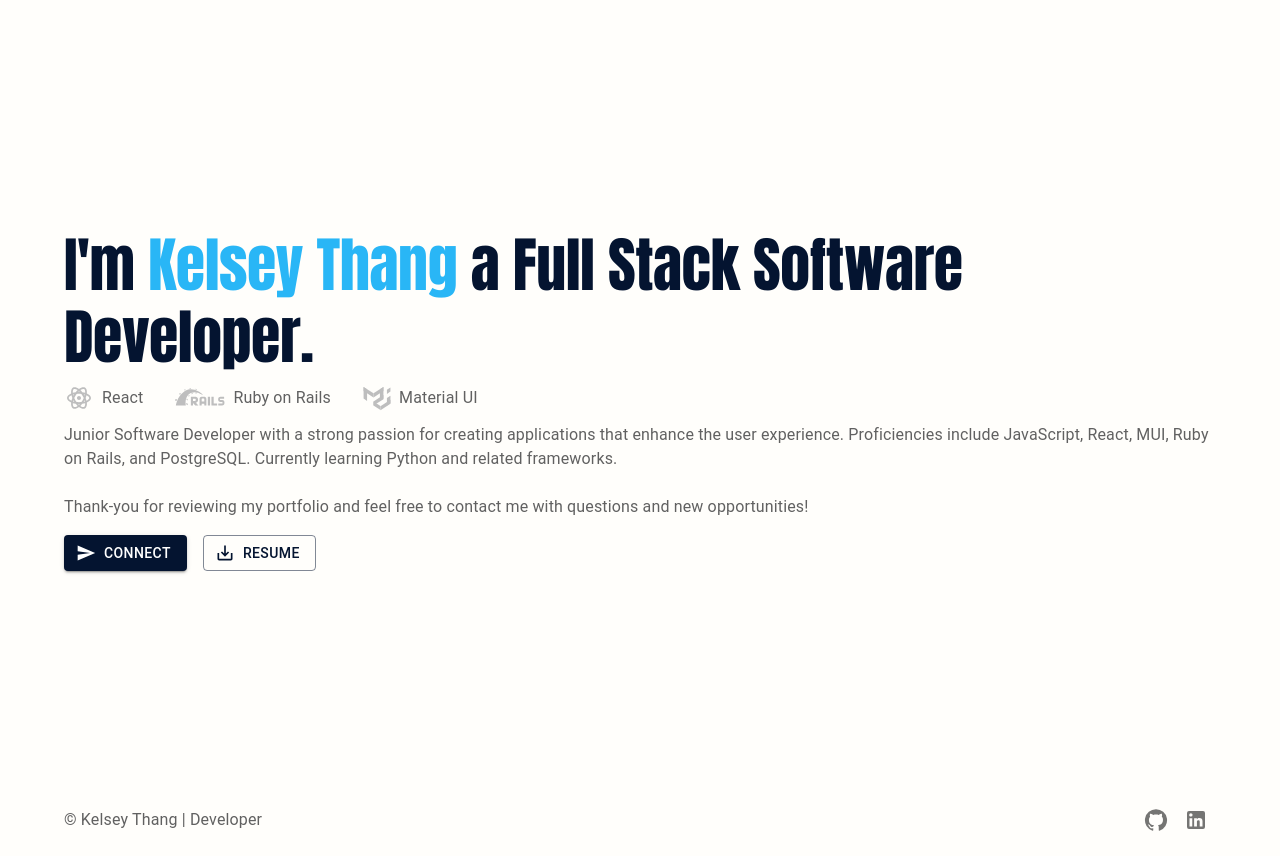
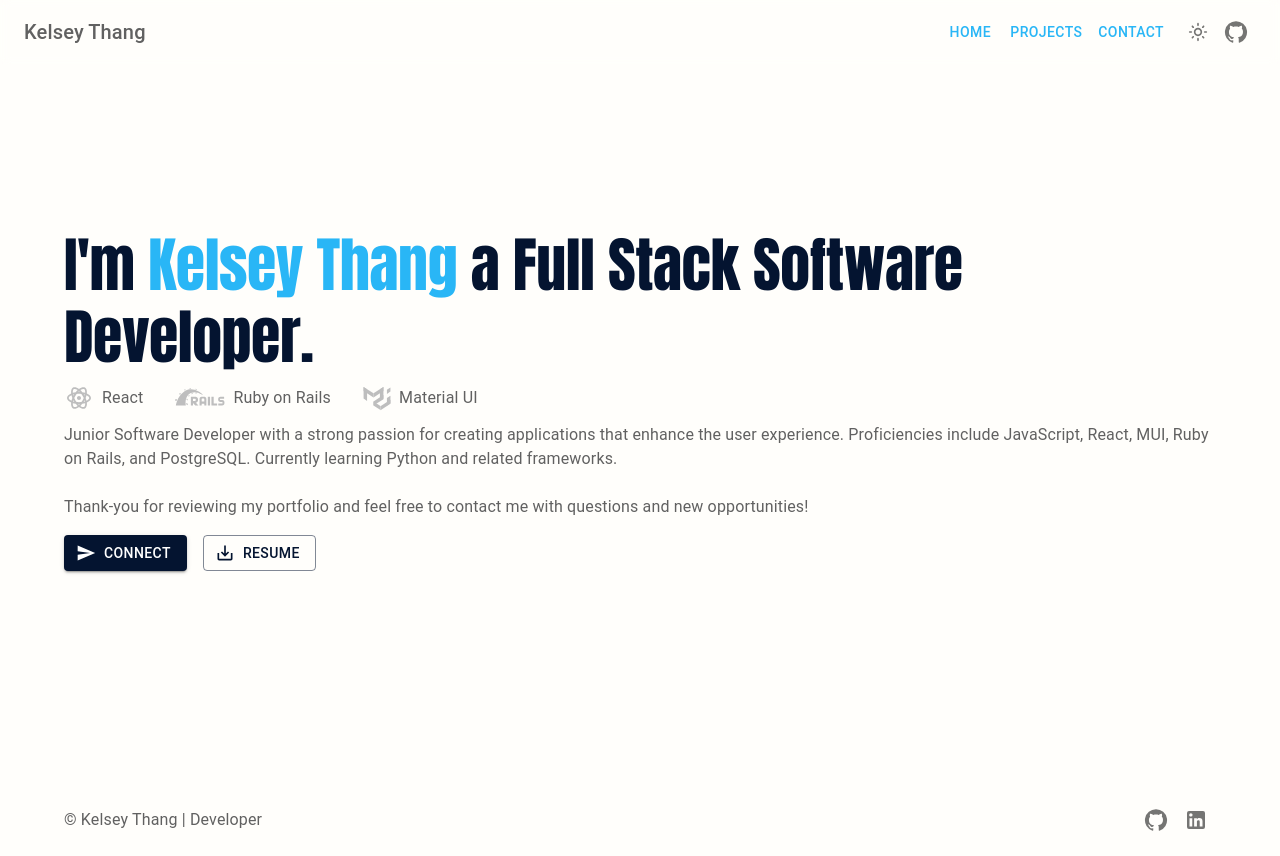
Before and after one commit to kelseythang/portfolio, a React (Create React App) app: page / in a window 1280 px wide. Built offline with nearby package versions, Linux system fonts and the light colour scheme.

Commit message:
add navbar

```diff
--- a/src/App.jsx
+++ b/src/App.jsx
@@ -1,6 +1,7 @@
 import { ThemeProvider, responsiveFontSizes } from '@mui/material/styles';
 import CssBaseline from '@mui/material/CssBaseline';
 import { ColorModeContext, useMode } from './contexts/ThemeContext';
+import NavBar from './pages/navbar/NavBar';
 import Home from './pages/home/Home';
 import Footer from './pages/footer/Footer';
 
@@ -11,6 +12,7 @@ const App = () => {
     <ColorModeContext.Provider value={colorMode}>
       <ThemeProvider theme={responsiveFontSizes(theme)}>
         <CssBaseline />
+        <NavBar />
         <Home />
         <Footer />
       </ThemeProvider>
--- a/src/contexts/ThemeContext.jsx
+++ b/src/contexts/ThemeContext.jsx
@@ -18,8 +18,8 @@ export const themeSettings = mode => {
           text: { primary: grey[700] },
           background: { default: '#fffefb' }
         } : {
-          primary: { main: '#757ce8' },
-          secondary: { main: '#ff7961' },
+          primary: { main: lightBlue[400] },
+          secondary: { main: '#E8E8E8' },
           neutral: {
             dark: grey[700],
             main: grey[500],
--- a/src/index.css
+++ b/src/index.css
@@ -1,3 +1,4 @@
+/* social icons */
 .icons {
   transition: color 0.3s ease-in-out;
   text-decoration: none;
--- /dev/null
+++ b/src/pages/navbar/NavBar.jsx
@@ -0,0 +1,109 @@
+import { useContext, useState } from 'react';
+import AppBar from '@mui/material/AppBar';
+import Box from '@mui/material/Box';
+import Drawer from '@mui/material/Drawer';
+import IconButton from '@mui/material/IconButton';
+import List from '@mui/material/List';
+import ListItem from '@mui/material/ListItem';
+import ListItemButton from '@mui/material/ListItemButton';
+import ListItemText from '@mui/material/ListItemText';
+import MenuIcon from '@mui/icons-material/Menu';
+import Toolbar from '@mui/material/Toolbar';
+import Typography from '@mui/material/Typography';
+import Button from '@mui/material/Button';
+import LightIcon from '@mui/icons-material/LightModeOutlined';
+import DarkIcon from '@mui/icons-material/DarkModeOutlined';
+import GitHubIcon from '@mui/icons-material/GitHub';
+import CustomIconButton from '../../components/CustomIconButton';
+import { ColorModeContext, useMode } from '../../contexts/ThemeContext';
+
+const drawerWidth = 240;
+const navItems = ['Home', 'Projects', 'Contact'];
+
+const NavBar = () => {
+  const [mobileOpen, setMobileOpen] = useState(false);
+  const { toggleColorMode } = useContext(ColorModeContext);
+  const [theme] = useMode();
+
+  const handleDrawerToggle = () => {
+    setMobileOpen((prevState) => !prevState);
+  }
+
+  const drawer = (
+    <Box onClick={handleDrawerToggle} sx={{ textAlign: 'center' }}>
+      <List>
+        {navItems.map((item) => (
+          <ListItem key={item} disablePadding>
+            <ListItemButton sx={{ textAlign: 'center' }}>
+              <ListItemText primary={item} />
+            </ListItemButton>
+          </ListItem>
+        ))}
+      </List>
+    </Box>
+  )
+
+  return (
+    <Box sx={{ display: 'flex' }}>
+      <AppBar
+        component='nav'
+        enableColorOnDark
+        color='transparent'
+        style={{
+          backdropFilter: 'blur(5px)',
+          transition: 'background-color 0.3s, backdrop-filter 0.3s',
+          boxShadow: 'none'
+        }}
+      >
+        <Toolbar>
+          <IconButton
+            color='inherit'
+            aria-label='open drawer'
+            edge='start'
+            onClick={handleDrawerToggle}
+            sx={{ mr: 2, display: { sm: 'none' } }}
+          >
+            <MenuIcon />
+          </IconButton>
+          <Typography
+            variant='h6'
+            component='div'
+            sx={{ flexGrow: 1, display: { xs: 'none', sm: 'block' } }}
+          >
+            Kelsey Thang
+          </Typography>
+          <Box sx={{ display: { xs: 'none', sm: 'flex' }, alignItems: 'center' }}>
+            {navItems.map((item) => (
+              <Button key={item}>
+                {item}
+              </Button>
+            ))}
+            <IconButton onClick={toggleColorMode} sx={{ ml: 1 }}>
+              {theme.palette.mode === 'light' ? (<LightIcon fontSize='small' />) : (<DarkIcon fontSize='small' />)}
+            </IconButton>
+            <CustomIconButton link='https://github.com/kelseythang' button={<GitHubIcon className='icons' />} />
+          </Box>
+        </Toolbar>
+      </AppBar>
+      <Box component='nav'>
+        <Drawer
+          // container={container}
+          variant='temporary'
+          open={mobileOpen}
+          onClose={handleDrawerToggle}
+          ModalProps={{
+            keepMounted: true, // Better open performance on mobile.
+          }}
+          sx={{
+            display: { xs: 'block', sm: 'none' },
+            '& .MuiDrawer-paper': { boxSizing: 'border-box', width: drawerWidth },
+          }}
+        >
+          {drawer}
+        </Drawer>
+      </Box>
+    </Box>
+  )
+}
+
+export default NavBar;
```
